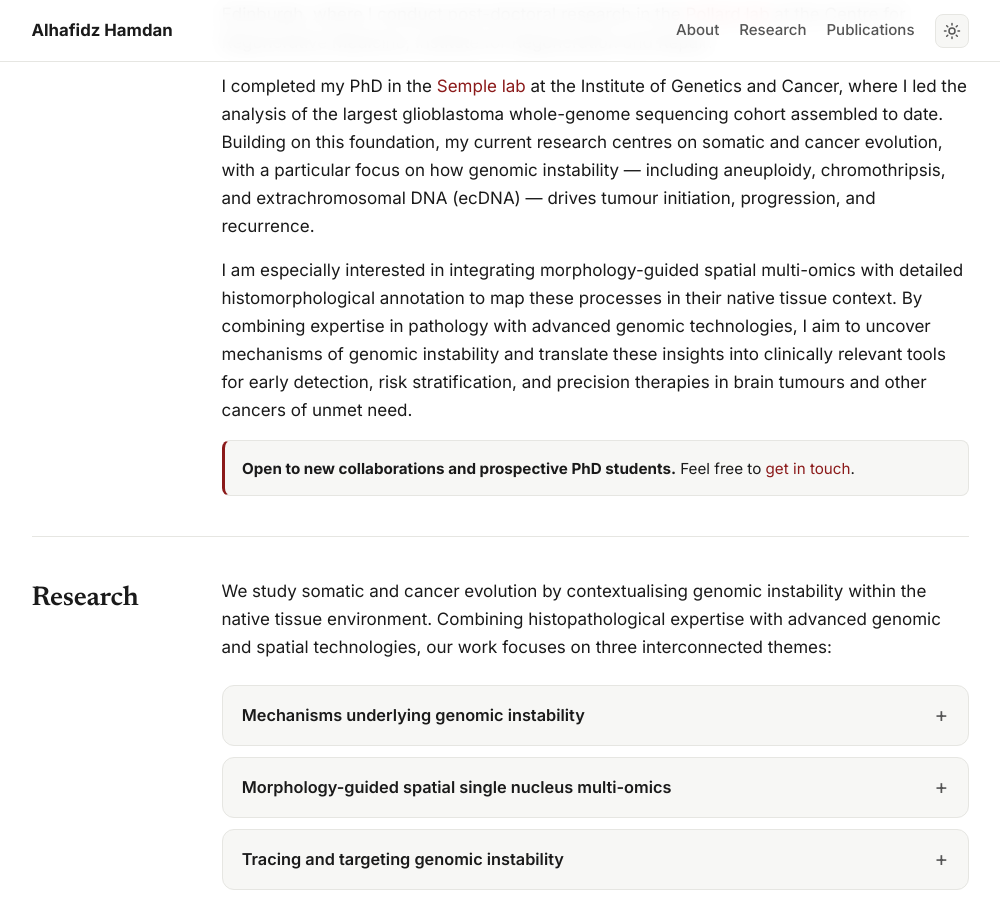
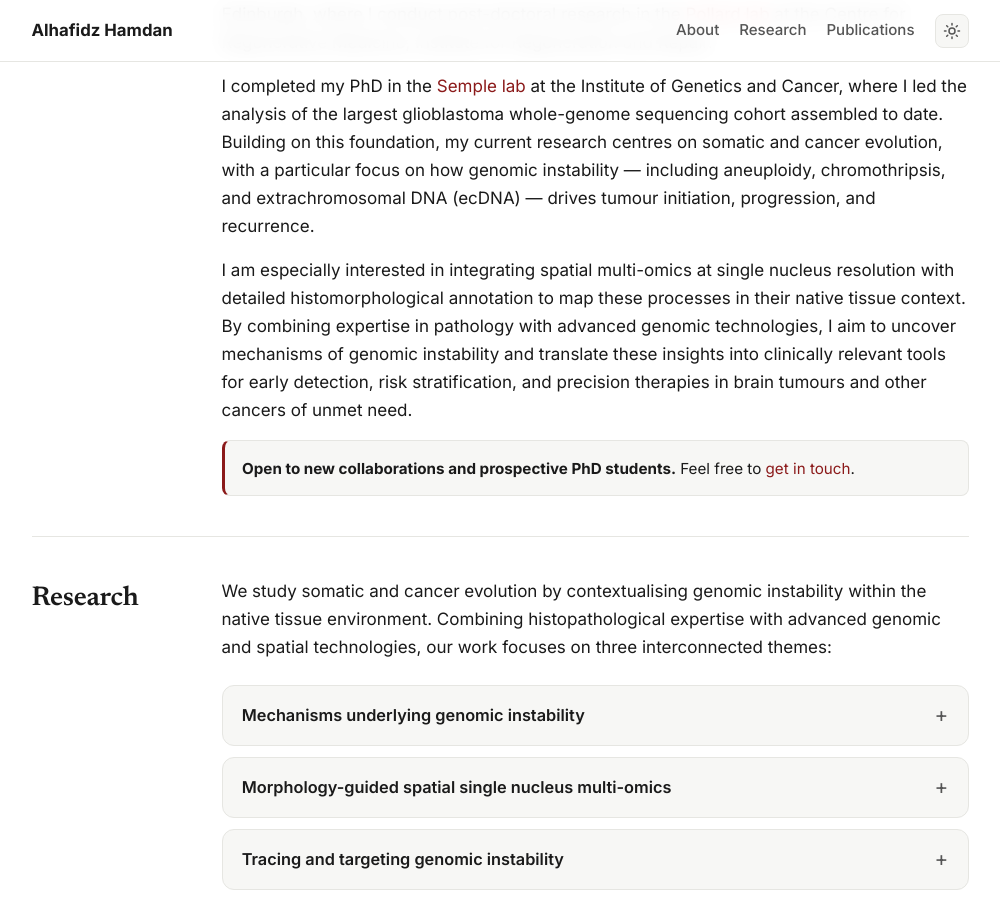
Before and after one commit to alhafidzhamdan/alhafidzhamdan.github.io, a Jekyll site: the page built from index.html, in a window 1280 px wide and 900 px high, scrolled down 445 px. Shown: the whole window, without its empty margins (140-1140 px from the left). Built offline with Jekyll 4.4.1, drawn with Linux system fonts in a browser that asks for light colours.

Commit message:
Update profile bio wording (spatial multi-omics at single nucleus resolution)

```diff
--- a/index.html
+++ b/index.html
@@ -45,8 +45,8 @@ layout: default
     recurrence.
   </p>
   <p>
-    I am especially interested in integrating morphology-guided spatial multi-omics with
-    detailed histomorphological annotation to map these processes in their native tissue
+    I am especially interested in integrating spatial multi-omics at single nucleus
+    resolution with detailed histomorphological annotation to map these processes in their native tissue
     context. By combining expertise in pathology with advanced genomic technologies, I
     aim to uncover mechanisms of genomic instability and translate these insights into
     clinically relevant tools for early detection, risk stratification, and precision
```
